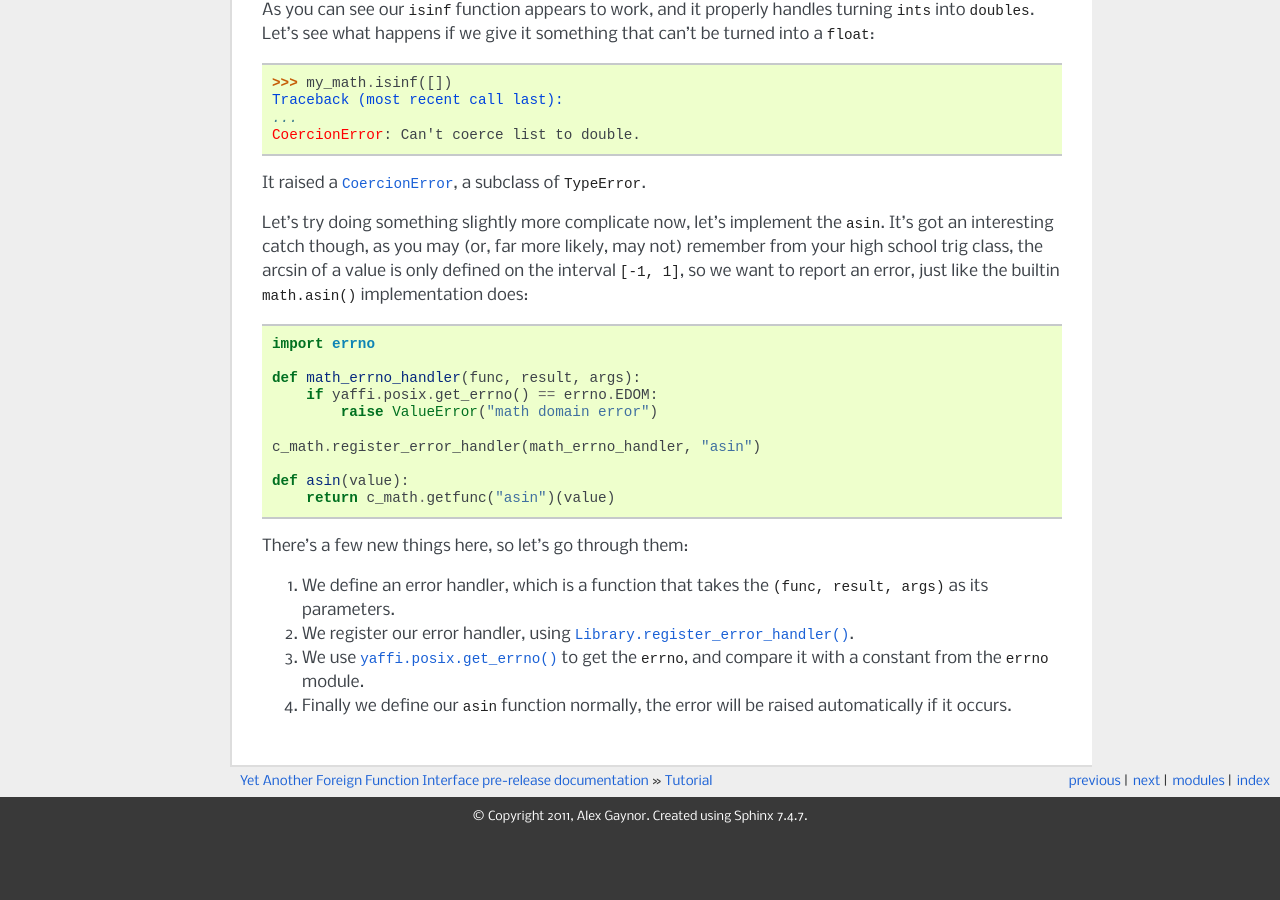
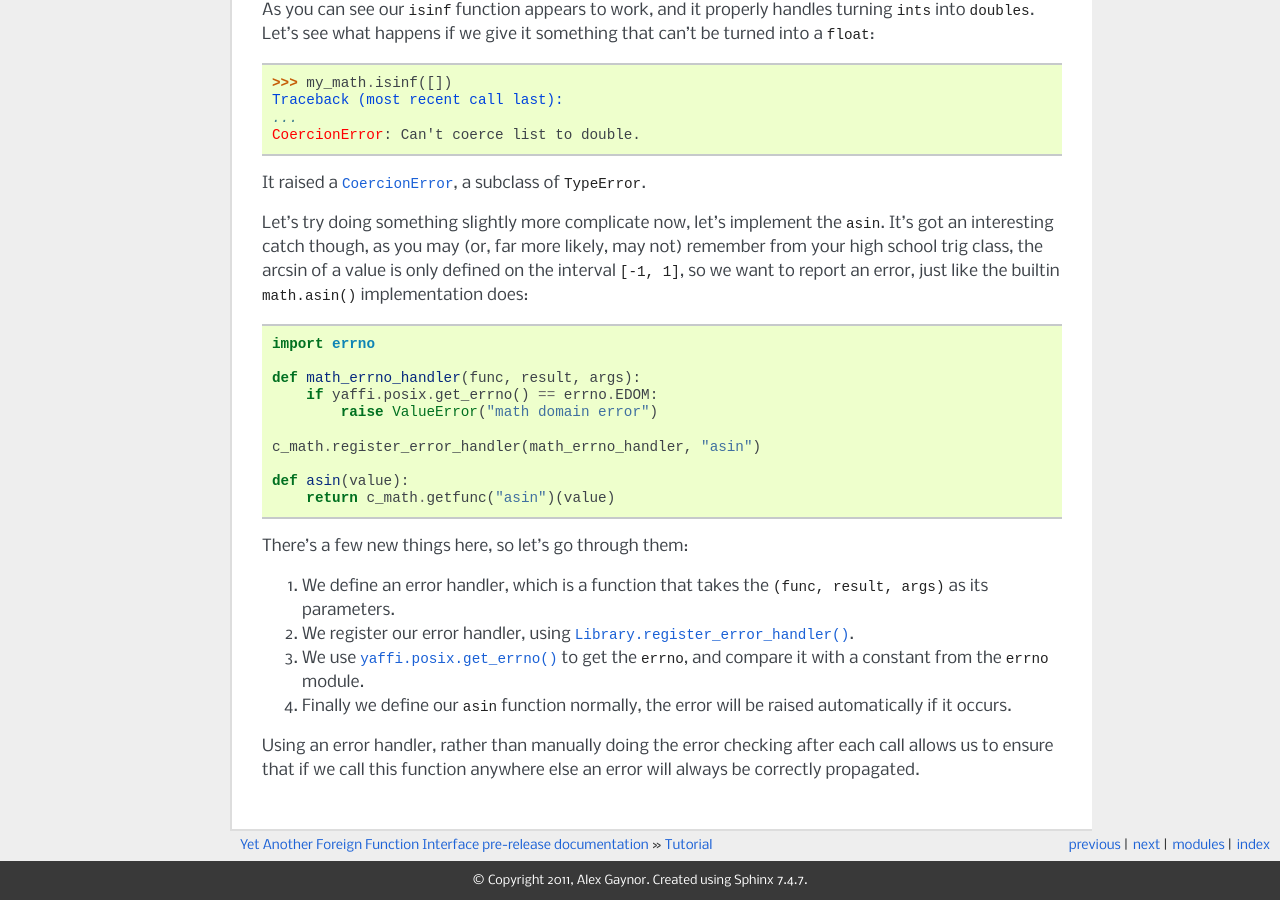
Before and after one commit to alex/yaffi, a Sphinx documentation site: the page built from docs/tutorial.rst, in a window 1280 px wide and 900 px high, scrolled down 936 px. Built offline with Sphinx 7.4.7, drawn with Linux system fonts in a browser that asks for light colours; before the commit the page ends 1772 px from its top, so only the background shows below that.

Commit message:
descriptive text

```diff
--- a/docs/tutorial.rst
+++ b/docs/tutorial.rst
@@ -82,4 +82,8 @@ There's a few new things here, so let's go through them:
 4. Finally we define our ``asin`` function normally, the error will be raised
    automatically if it occurs.
 
+Using an error handler, rather than manually doing the error checking after
+each call allows us to ensure that if we call this function anywhere else an
+error will always be correctly propagated.
+
 .. _virtualenv: http://www.virtualenv.org/
```
